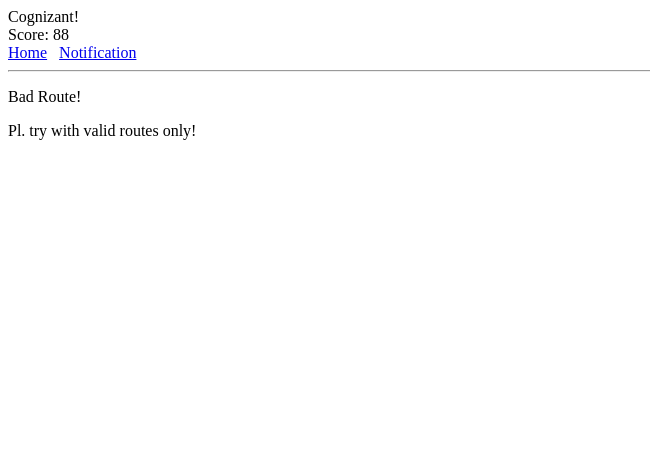
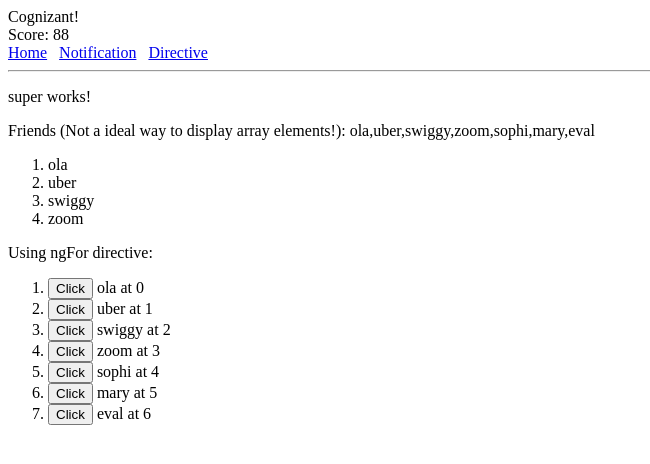
Before and after one commit to prafful/angular_jan2020, an Angular app: page /directive in a window 1280 px wide. Shown: the top 464 px of the page, without its empty margins (0-650 px from the left). Built offline with nearby package versions, Linux system fonts and the light colour scheme.

Commit message:
ngFor directive

```diff
--- a/src/app/app-routing.module.ts
+++ b/src/app/app-routing.module.ts
@@ -4,6 +4,7 @@ import { Routes, RouterModule } from '@angular/router';
 import { HomepageComponent } from './homepage/homepage.component';
 import { NotificationComponent } from './events/notification/notification.component';
 import { NorouteComponent } from './notfound/noroute/noroute.component';
+import { SuperComponent } from './directive/super/super.component';
 
 
 const routes: Routes = [
@@ -22,6 +23,10 @@ const routes: Routes = [
     component:NotificationComponent
   } ,
   {
+    path:'directive',
+    component:SuperComponent
+  },
+  {
     path:'**',
     component:NorouteComponent
   }
--- a/src/app/app.component.html
+++ b/src/app/app.component.html
@@ -5,8 +5,8 @@
 Score: {{ score }}
 <br>
 <a routerLink="homepage">Home</a> &nbsp;
-<a routerLink="notify">Notification</a>
-
+<a routerLink="notify">Notification</a> &nbsp;
+<a routerLink="directive">Directive</a> &nbsp;
 <hr>
 
 
--- a/src/app/app.module.ts
+++ b/src/app/app.module.ts
@@ -9,6 +9,7 @@ import { HeaderComponent } from './home/header/header.component';
 import { SidebarComponent } from './home/sidebar/sidebar.component';
 import { NotificationComponent } from './events/notification/notification.component';
 import { NorouteComponent } from './notfound/noroute/noroute.component';
+import { SuperComponent } from './directive/super/super.component';
 
 //@ -> decorator
 @NgModule(
@@ -19,7 +20,8 @@ import { NorouteComponent } from './notfound/noroute/noroute.component';
                     HeaderComponent,
                     SidebarComponent,
                     NotificationComponent,
-                    NorouteComponent
+                    NorouteComponent,
+                    SuperComponent
                   ],
     imports: [
                 BrowserModule,
--- /dev/null
+++ b/src/app/directive/super/super.component.html
@@ -0,0 +1,18 @@
+<p>super works!</p>
+Friends (Not a ideal way to display array elements!):
+{{friends}}
+
+<ol>
+    <li>{{friends[0]}}</li>
+    <li>{{friends[1]}}</li>
+    <li>{{friends[2]}}</li>
+    <li>{{friends[3]}}</li>
+</ol>
+
+Using ngFor directive:
+<ol>
+    <li *ngFor="let fr of friends; let counter = index">
+        <button (click)="callMe(counter)">Click</button>
+        {{ fr }} at {{ counter}}
+    </li>
+</ol>
--- /dev/null
+++ b/src/app/directive/super/super.component.ts
@@ -0,0 +1,23 @@
+import { Component, OnInit } from '@angular/core';
+
+@Component({
+  selector: 'cts-super',
+  templateUrl: './super.component.html',
+  styleUrls: ['./super.component.css']
+})
+export class SuperComponent implements OnInit {
+
+  friends = ['ola', 'uber', 'swiggy', 'zoom', 'sophi', 'mary', 'eval']
+
+  constructor() { }
+
+  ngOnInit() {
+  }
+
+
+
+  callMe = function(counterReceived){
+    console.log("Button Clicked! for " + counterReceived +  ": "  + this.friends[counterReceived]);
+  }
+
+}
```
Also changed, not shown: src/app/directive/super/super.component.css (added), 1 other file (tests, documents, lock files or other folders).
